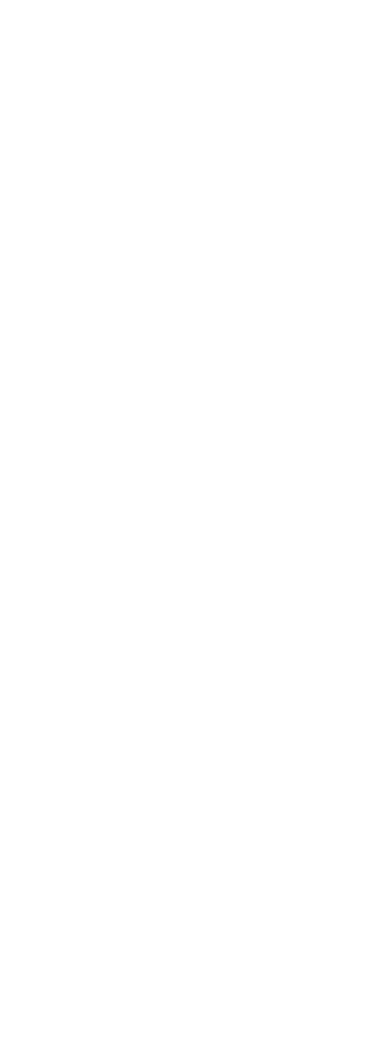
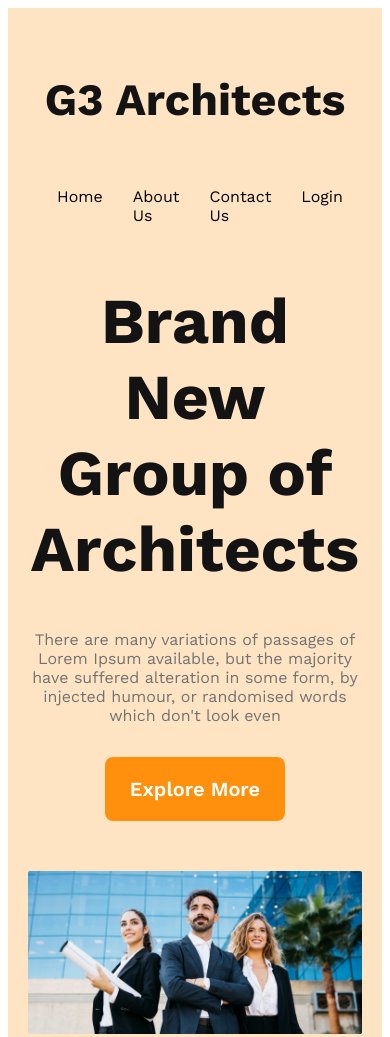
Before and after one commit to Pallab-plb/G3-architect-website, a plain HTML site: page index.html in a window 390 px wide. Shown: the top 1037 px of the page. Before the commit the page ends 844 px from the top, so only its background shows below. Drawn offline with nearby package versions, Linux system fonts and the light colour scheme.

Commit message:
finished header section with responsivee

```diff
--- a/index.html
+++ b/index.html
@@ -1,13 +1,37 @@
 <!DOCTYPE html>
 <html lang="en">
+
 <head>
     <meta charset="UTF-8">
     <meta name="viewport" content="width=device-width, initial-scale=1.0">
+    <link rel="preconnect" href="https://fonts.googleapis.com">
+    <link rel="preconnect" href="https://fonts.gstatic.com" crossorigin>
+    <link
+        href="https://fonts.googleapis.com/css2?family=Be+Vietnam+Pro:ital,wght@0,100;0,200;0,300;0,400;0,500;0,600;0,700;0,800;0,900;1,100;1,200;1,300;1,400;1,500;1,600;1,700;1,800;1,900&family=Inter:ital,opsz,wght@0,14..32,100..900;1,14..32,100..900&family=Itim&family=Noto+Sans:ital,wght@0,800;1,800&family=Work+Sans:ital,wght@0,100..900;1,100..900&display=swap"
+        rel="stylesheet">
     <title>G3 Architect</title>
+    <link rel="stylesheet" href="styles/architect.css">
 </head>
+
 <body>
     <header>
-
+        <nav>
+            <h3>G3 Architects</h3>
+            <ul>
+                <li><a href="">Home</a></li>
+                <li><a href="">About Us</a></li>
+                <li><a href="">Contact Us</a></li>
+                <li><a href="">Login</a></li>
+            </ul>
+        </nav>
+        <div class="banner">
+            <div class="banner-content">
+                <h1 class="banner-title">Brand New <br> Group of Architects </h1>
+                <p class="banner-description">There are many variations of passages of Lorem Ipsum available, but the majority have suffered alteration in some form, by injected humour, or randomised words which don't look even</p>
+                <button class="btn-primary">Explore More</button>
+            </div>
+            <img src="images/banner.png" alt="" class="banner-img">
+        </div>
     </header>
     <main>
 
@@ -16,4 +40,5 @@
 
     </footer>
 </body>
+
 </html>
--- a/styles/architect.css
+++ b/styles/architect.css
@@ -0,0 +1,81 @@
+*{
+    font-family: "Work Sans", serif;
+}
+.btn-primary{
+    /* width: 180px;
+    height: 64px; */
+    padding: 20px 25px;
+    border-radius: 8px;
+    font-size: 1.25rem;
+    font-weight: 600;
+    background-color: #FF900E;
+    color: #FFFFFF;
+    cursor: pointer;
+    border: 0;
+}
+header{
+    background-color: bisque;
+    padding: 50px 240px;
+}
+nav {
+    display: flex;
+    justify-content: space-between;
+    align-items: center;
+}
+nav h3{
+    font-size: 2.8rem;
+    font-weight: 700;
+    color: #131313;
+}
+nav> ul {
+   display: flex;
+    list-style:none ;
+}
+nav li{
+    margin-right: 30px;
+}
+nav li a{
+    text-decoration: none;
+    color: black;
+    font-size: 1rem;
+}
+nav li a:hover{
+    background-color:azure;
+}
+
+.banner-content{
+max-width: 800px;
+text-align: center;
+margin: 0 auto;
+}
+.banner-title{
+    font-size: 4rem;
+    color: #131313;
+}
+.banner-description{
+    font: 1rem;
+    color: #727272;
+    margin-bottom: 32PX;
+}
+
+.banner-img{
+    margin-top: 50px;
+   width:100%;
+}
+
+/*  Responsive media quary */
+/* For mobiles */
+@media screen and (max-width:576px) {
+    header{
+        padding: 20px;
+    }
+    nav{
+        flex-direction: column;
+    }
+}
+/* For tab */
+@media screen and (min-width:576px) and (max-width:990px) {
+    header{
+        padding: 50px;
+    }
+}
```
